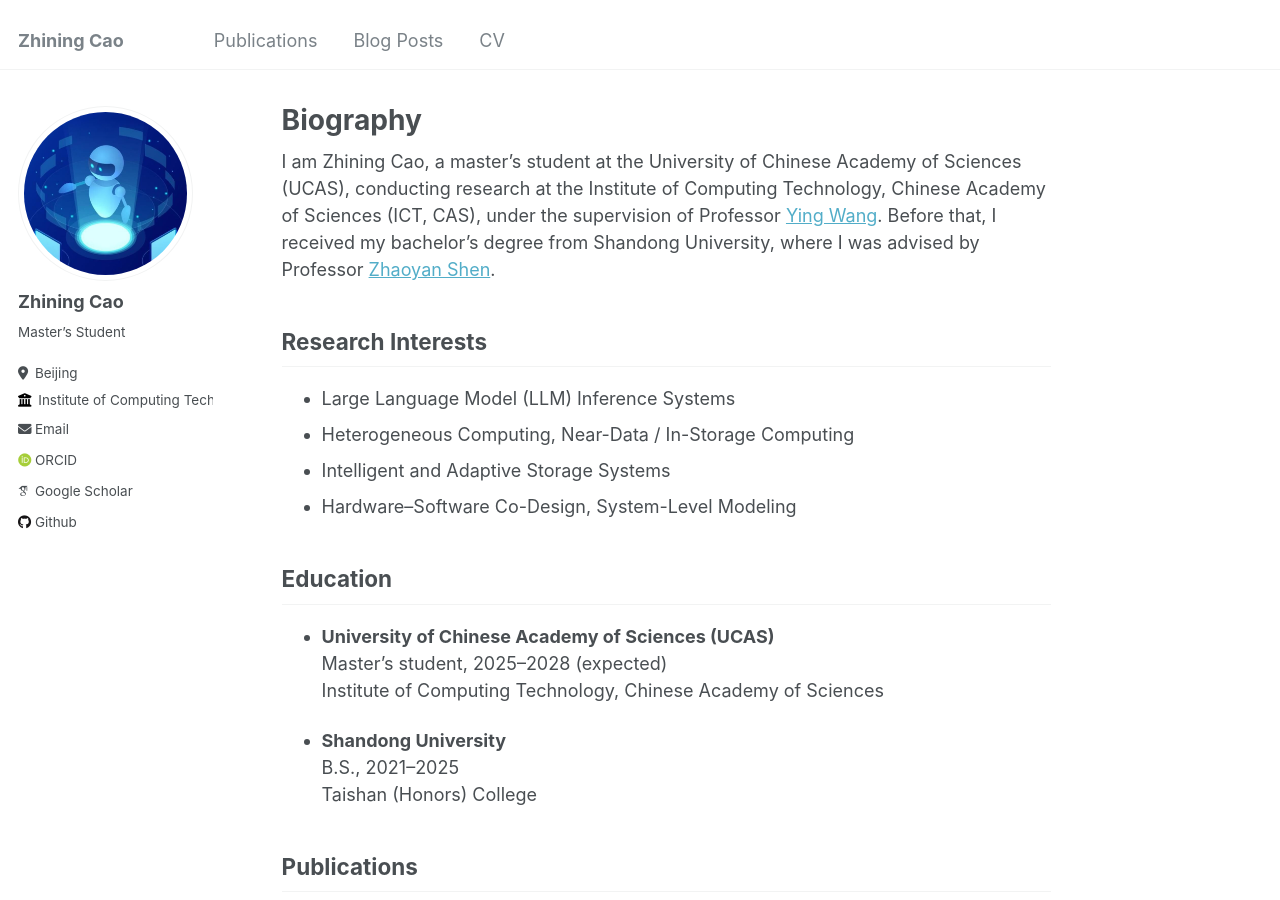
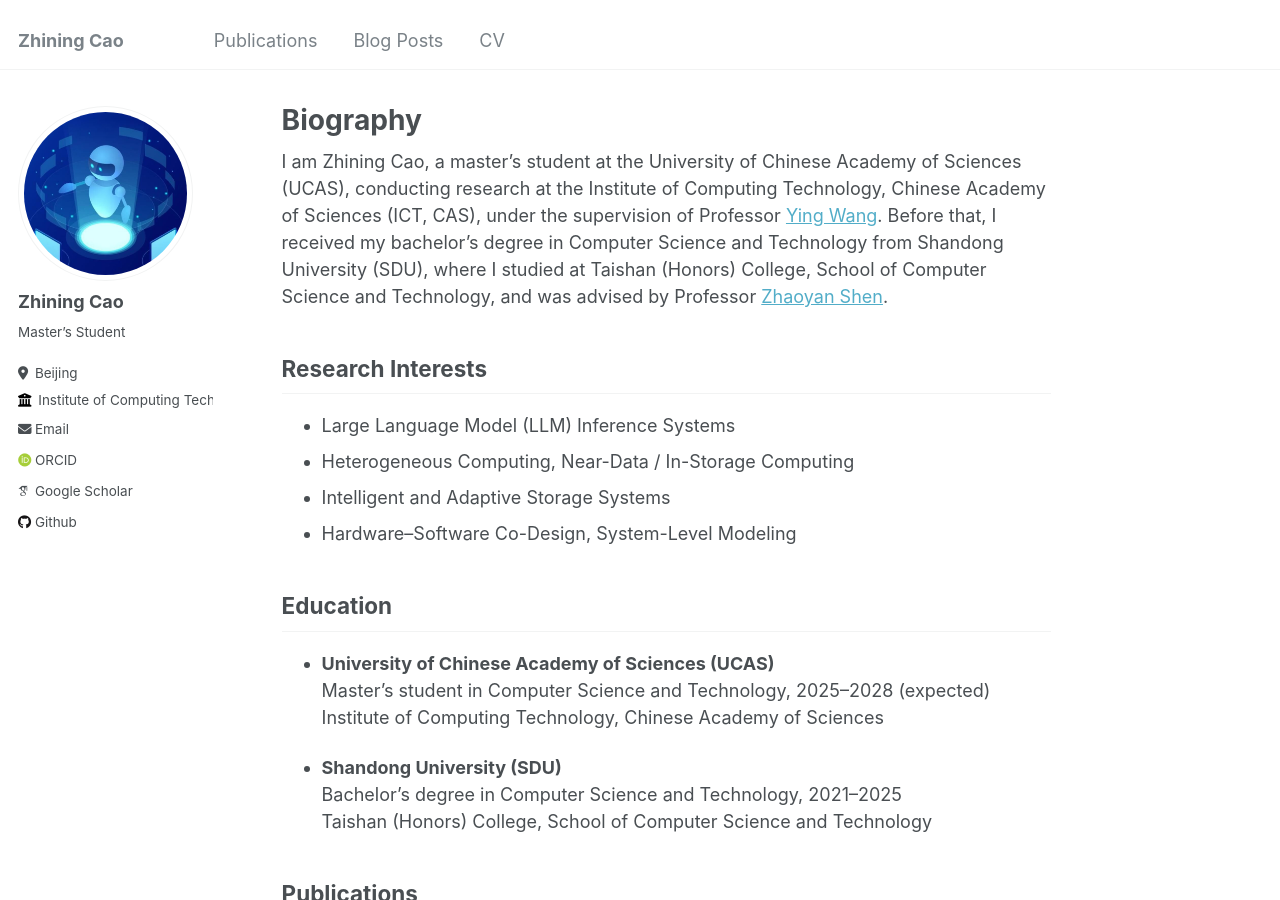
Before and after one commit to caozhining/caozhining.github.io, a Jekyll site: the page built from _pages/about.md, in a window 1280 px wide and 900 px high. Built offline with Jekyll 4.4.1, drawn with Linux system fonts in a browser that asks for light colours; some web fonts are replaced.

Commit message:
Clarify degree programs and undergraduate affiliations

```diff
--- a/_pages/about.md
+++ b/_pages/about.md
@@ -7,7 +7,7 @@ redirect_from:
   - /about.html
 ---
 
-I am Zhining Cao, a master’s student at the University of Chinese Academy of Sciences (UCAS), conducting research at the Institute of Computing Technology, Chinese Academy of Sciences (ICT, CAS), under the supervision of Professor [Ying Wang](https://wangying-ict.github.io/). Before that, I received my bachelor’s degree from Shandong University, where I was advised by Professor [Zhaoyan Shen](https://zyshen00.github.io/).
+I am Zhining Cao, a master’s student at the University of Chinese Academy of Sciences (UCAS), conducting research at the Institute of Computing Technology, Chinese Academy of Sciences (ICT, CAS), under the supervision of Professor [Ying Wang](https://wangying-ict.github.io/). Before that, I received my bachelor’s degree in Computer Science and Technology from Shandong University (SDU), where I studied at Taishan (Honors) College, School of Computer Science and Technology, and was advised by Professor [Zhaoyan Shen](https://zyshen00.github.io/).
 
 <!-- I am Cao Zhining, a undergrade student from Shandong University, advised by Professor . I am also currently a visiting student at the Institute of Computing Technology, Chinese Academy of Sciences, advised by Professor . -->
 
@@ -24,12 +24,12 @@ Education
 ---------
 
 * **University of Chinese Academy of Sciences (UCAS)**<br>
-  Master’s student, 2025–2028 (expected)<br>
+  Master’s student in Computer Science and Technology, 2025–2028 (expected)<br>
   Institute of Computing Technology, Chinese Academy of Sciences
 
-* **Shandong University**<br>
-  B.S., 2021–2025<br>
-  Taishan (Honors) College
+* **Shandong University (SDU)**<br>
+  Bachelor’s degree in Computer Science and Technology, 2021–2025<br>
+  Taishan (Honors) College, School of Computer Science and Technology
 
 Publications
 ---------
```
Also changed, not shown: _pages/cv.md (+4 -4 lines).
